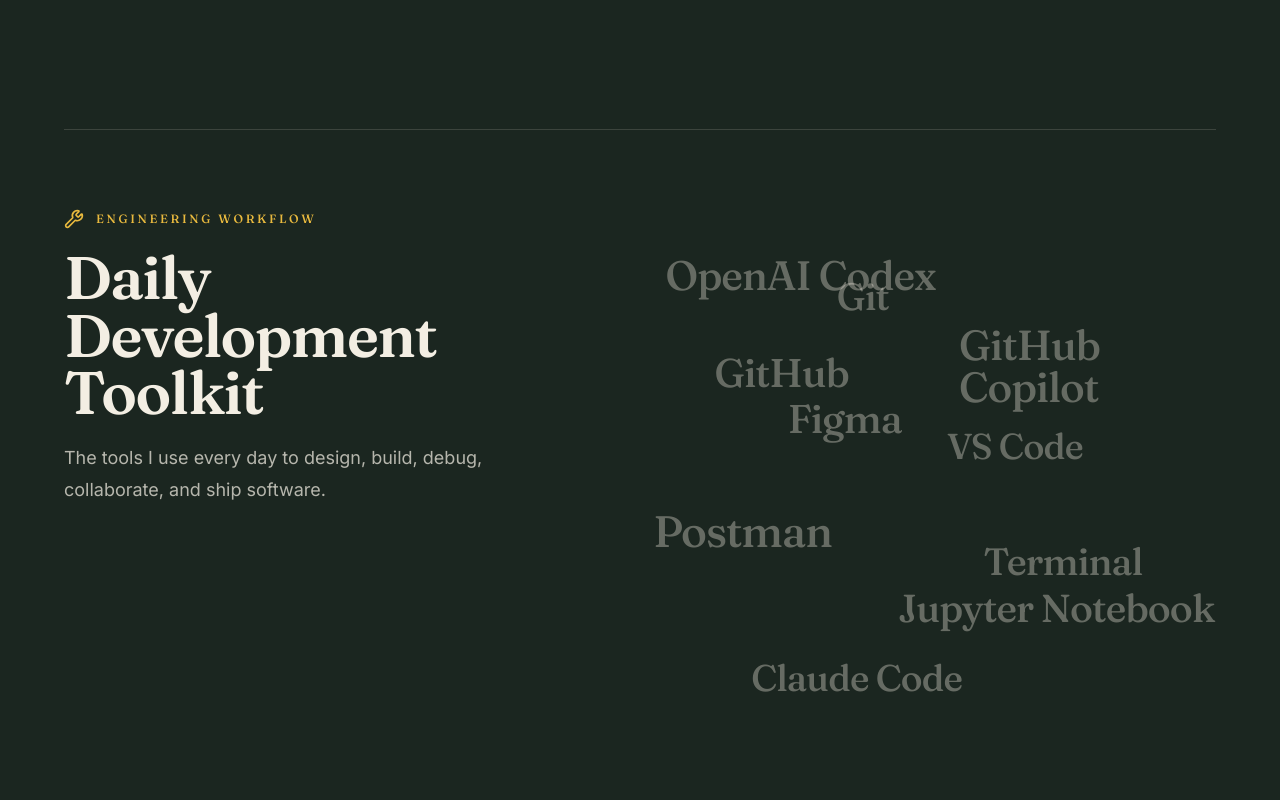
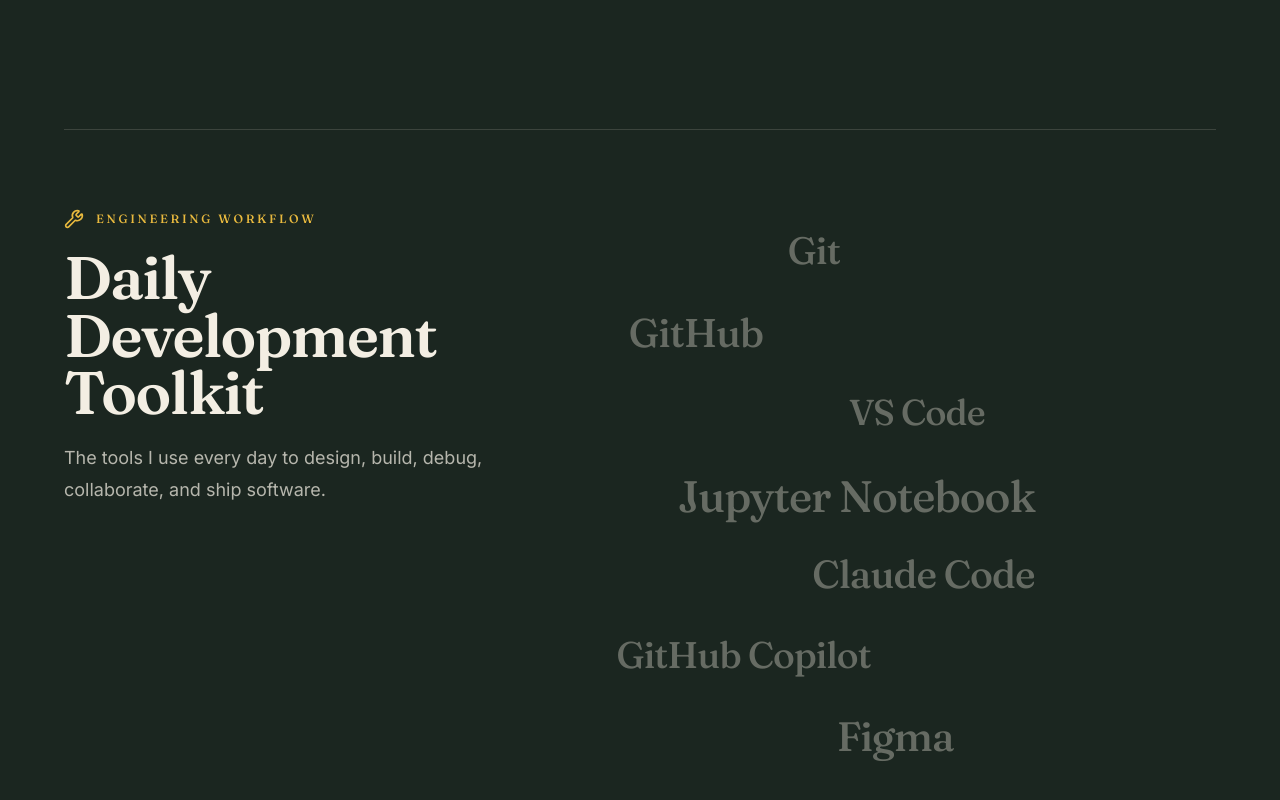
Before and after one commit to JohnJomi/ThePROFILE, a Next.js app in the folder frontend/: page /skills in a window 1280 px wide. Shown: the part 4916-5716 px from the top of the page. Built offline with nearby package versions, Linux system fonts and the light colour scheme.

Commit message:
Trim Skills chips and spread them evenly across each chapter
Co-Authored-By: Claude Sonnet 5 <noreply@anthropic.com>

```diff
--- a/frontend/src/components/sections/Skills.tsx
+++ b/frontend/src/components/sections/Skills.tsx
@@ -8,7 +8,10 @@ import { Code2, Cpu, Database, Layers3, Server, Wrench } from "lucide-react";
 import { Section, SectionHeader } from "@/components/common";
 import { fadeUp, staggerContainerSlow } from "@/lib/motion";
 
-const categoryMeta: Record<string, { icon: ComponentType<{ className?: string }>; summary: string }> = {
+const categoryMeta: Record<
+  string,
+  { icon: ComponentType<{ className?: string }>; summary: string }
+> = {
   Languages: { icon: Code2, summary: "" },
   "Frameworks & Libraries": { icon: Layers3, summary: "" },
   "Cloud & Infrastructure": { icon: Server, summary: "" },
@@ -50,8 +53,7 @@ const skillChapters = [
     overline: "Managing Data",
     heading: "Reliable Data Architecture",
     category: "Databases",
-    summary:
-      "Designing databases and managing data efficiently for modern applications.",
+    summary: "Designing databases and managing data efficiently for modern applications.",
     chips: ["PostgreSQL", "MongoDB", "SQL", "Vector Databases", "Database Design"],
   },
   {
@@ -62,8 +64,6 @@ const skillChapters = [
     summary:
       "Integrating machine learning models, LLMs, and AI workflows into real-world applications.",
     chips: [
-      "OpenAI API",
-      "Amazon Bedrock",
       "Claude",
       "LangChain",
       "Hugging Face",
@@ -71,7 +71,6 @@ const skillChapters = [
       "PyTorch",
       "Machine Learning",
       "Prompt Engineering",
-      "RAG",
       "AI Agents",
     ],
   },
@@ -80,8 +79,7 @@ const skillChapters = [
     overline: "Deploying Systems",
     heading: "Cloud & Infrastructure",
     category: "Cloud & Infrastructure",
-    summary:
-      "Deploying applications, managing infrastructure, and building cloud-native systems.",
+    summary: "Deploying applications, managing infrastructure, and building cloud-native systems.",
     chips: ["AWS", "Azure", "Docker", "GitHub Actions", "Linux", "Nginx", "CI/CD"],
   },
   {
@@ -89,25 +87,30 @@ const skillChapters = [
     overline: "Engineering Workflow",
     heading: "Daily Development Toolkit",
     category: "Tools & Platforms",
-    summary:
-      "The tools I use every day to design, build, debug, collaborate, and ship software.",
-    chips: ["Git", "GitHub", "VS Code", "Postman", "Jupyter Notebook", "Claude Code", "OpenAI Codex", "GitHub Copilot", "Figma", "Terminal"],
+    summary: "The tools I use every day to design, build, debug, collaborate, and ship software.",
+    chips: [
+      "Git",
+      "GitHub",
+      "VS Code",
+      "Jupyter Notebook",
+      "Claude Code",
+      "GitHub Copilot",
+      "Figma",
+    ],
   },
 ] as const;
 
-const editorialPositions = [
-  { top: "12%", left: "38%" },
-  { top: "25%", left: "18%" },
-  { top: "38%", left: "56%" },
-  { top: "52%", left: "8%" },
-  { top: "66%", left: "48%" },
-  { top: "78%", left: "24%" },
-  { top: "8%", left: "10%" },
-  { top: "20%", left: "58%" },
-  { top: "33%", left: "30%" },
-  { top: "58%", left: "62%" },
-  { top: "84%", left: "42%" },
-] as const;
+/** Horizontal offsets (%) cycled down the column so chips zig-zag instead of stacking. */
+const editorialLefts = [30, 4, 40, 12, 34, 2, 38, 16] as const;
+
+/**
+ * Spreads `count` chips evenly over the full height of the canvas, so a chapter
+ * with fewer chips fills the space rather than bunching at the top.
+ */
+function editorialPosition(index: number, count: number) {
+  const top = count > 1 ? 4 + (index * 84) / (count - 1) : 40;
+  return { top: `${top}%`, left: `${editorialLefts[index % editorialLefts.length]}%` };
+}
 
 export function Skills() {
   return (
@@ -178,7 +181,9 @@ export function Skills() {
                   </div>
 
                   <div className="relative min-h-[68vh] overflow-hidden lg:min-h-[72vh]">
-                    {chapter.chips.map((technology, index) => (
+                    {chapter.chips.map((technology, index) => {
+                      const position = editorialPosition(index, chapter.chips.length);
+                      return (
                         <motion.span
                           key={technology}
                           variants={fadeUp}
@@ -189,14 +194,12 @@ export function Skills() {
                             textShadow: "0 0 18px rgb(232 185 62 / 0.35)",
                           }}
                           className={`absolute font-heading font-medium leading-none tracking-tight text-text-primary/35 transition-colors duration-300 ${textSizes[index % textSizes.length]}`}
-                        style={{
-                          left: editorialPositions[index % editorialPositions.length].left,
-                          top: editorialPositions[index % editorialPositions.length].top,
-                        }}
+                          style={position}
                         >
                           {technology}
                         </motion.span>
-                    ))}
+                      );
+                    })}
                   </div>
                 </div>
               </motion.section>
```
Lines whose indentation alone changed are shown as unchanged.
